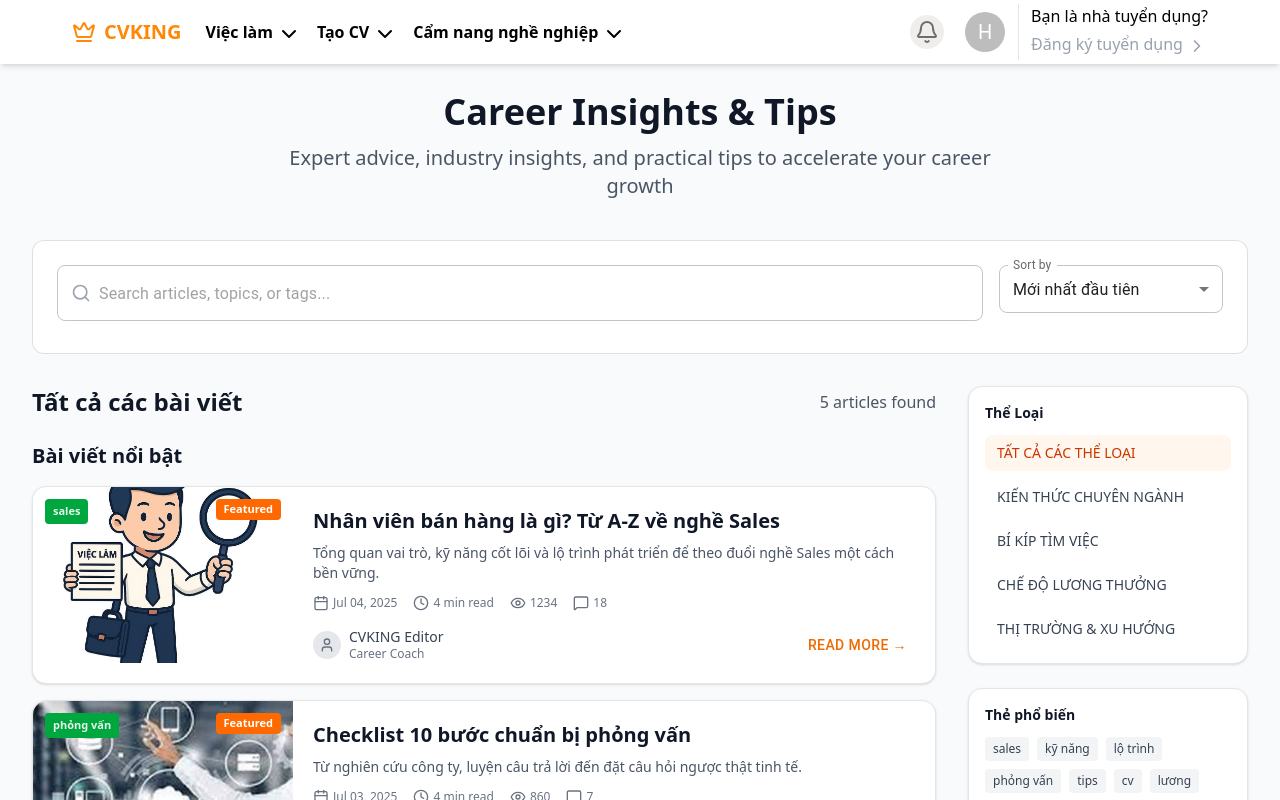
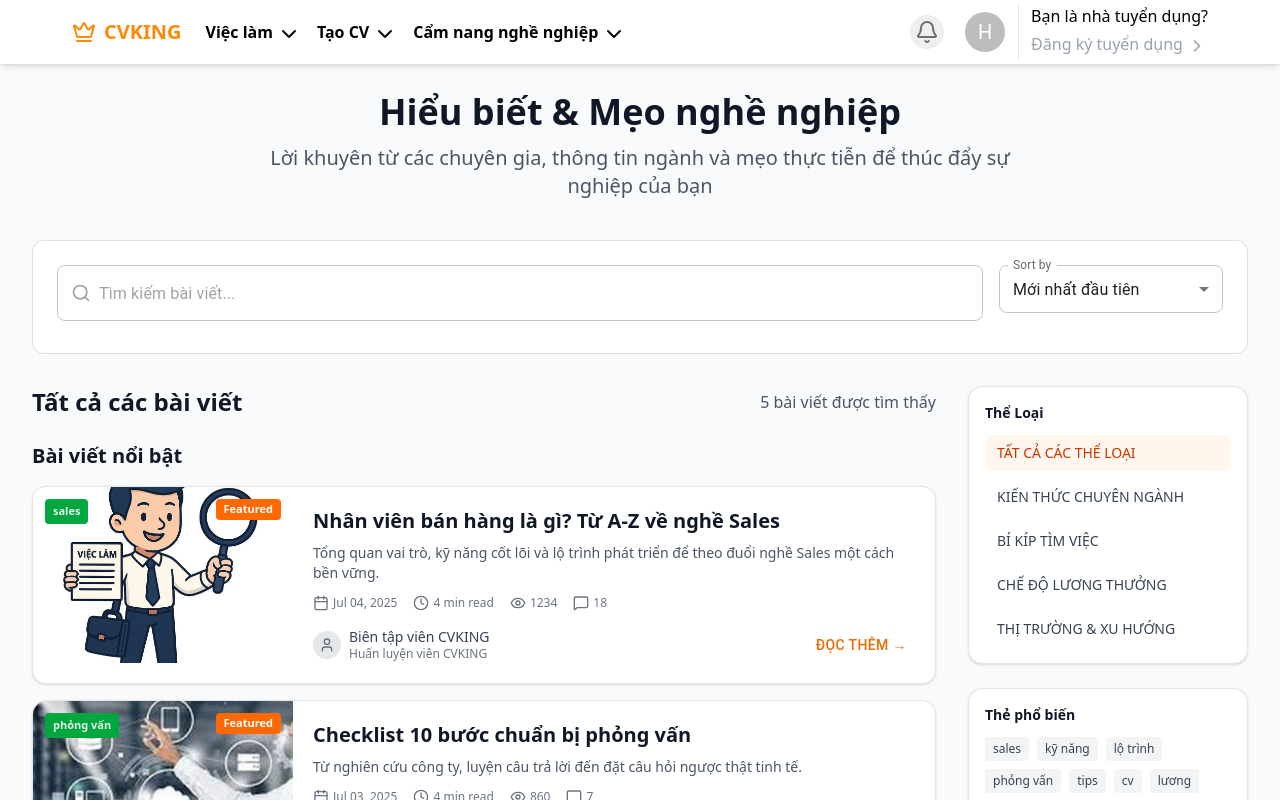
Before and after one commit to mingnhi/cvkingapp, a Next.js app in the folder frontend/: page /blog in a window 1280 px wide. Shown: the top 800 px of the page. Built offline with nearby package versions, Linux system fonts and the light colour scheme.

Commit message:
translate: update BlogPage and PostCard components to Vietnamese

```diff
--- a/frontend/src/app/(client)/blog/page.tsx
+++ b/frontend/src/app/(client)/blog/page.tsx
@@ -73,9 +73,9 @@ const BlogPage = () => {
     <div className="min-h-screen bg-gray-50">
       <div className="max-w-7xl mx-auto px-4 sm:px-6 lg:px-8 py-8">
         <div className="text-center mb-8 md:mb-10">
-          <h1 className="text-4xl font-semibold text-gray-900 mb-3">Career Insights & Tips</h1>
+          <h1 className="text-4xl font-semibold text-gray-900 mb-3">Hiểu biết & Mẹo nghề nghiệp</h1>
           <p className="text-lg md:text-xl text-gray-600 max-w-3xl mx-auto">
-            Expert advice, industry insights, and practical tips to accelerate your career growth
+            Lời khuyên từ các chuyên gia, thông tin ngành và mẹo thực tiễn để thúc đẩy sự nghiệp của bạn
           </p>
         </div>
 
@@ -84,7 +84,7 @@ const BlogPage = () => {
             <Box sx={{ flex: { xs: "100%", md: 1 }, minWidth: 0 }}>
               <TextField
                 fullWidth
-                placeholder="Search articles, topics, or tags..."
+                placeholder="Tìm kiếm bài viết..."
                 value={searchTerm}
                 onChange={(e) => setSearchTerm(e.target.value)}
                 InputProps={{
@@ -124,7 +124,7 @@ const BlogPage = () => {
               <h2 className="text-2xl font-semibold text-gray-900">
                 {selectedCategory === "all" ? "Tất cả các bài viết" : selectedCategory}
               </h2>
-              <p className="text-gray-600">{filteredArticles.length} articles found</p>
+              <p className="text-gray-600">{filteredArticles.length} bài viết được tìm thấy</p>
             </div>
 
             {featuredArticles.length > 0 && (
--- a/frontend/src/components/ui/client/blog/cards/PostCard.tsx
+++ b/frontend/src/components/ui/client/blog/cards/PostCard.tsx
@@ -4,7 +4,6 @@ import Link from "next/link";
 import { Button } from "@mui/material";
 import { Calendar, Clock, Eye, MessageSquare, User } from "lucide-react";
 import type { StaticImageData } from "next/image"; // Add this import if needed
-
 
 interface PostCardProps {
   post: {
@@ -111,8 +110,8 @@ const PostCard: React.FC<PostCardProps> = ({
                 <User className="h-4 w-4 text-gray-500" />
               </div>
               <div className="leading-tight">
-                <div className="font-medium">CVKING Editor</div>
-                <div className="text-xs text-gray-500">Career Coach</div>
+                <div className="font-medium">Biên tập viên CVKING</div>
+                <div className="text-xs text-gray-500">Huấn luyện viên CVKING</div>
               </div>
             </div>
             <Button
@@ -121,7 +120,7 @@ const PostCard: React.FC<PostCardProps> = ({
               component={Link}
               href={`/blog/read-more?id=${post.id}`}
             >
-              Read More →
+              Đọc thêm →
             </Button>
           </div>
         </div>
```
